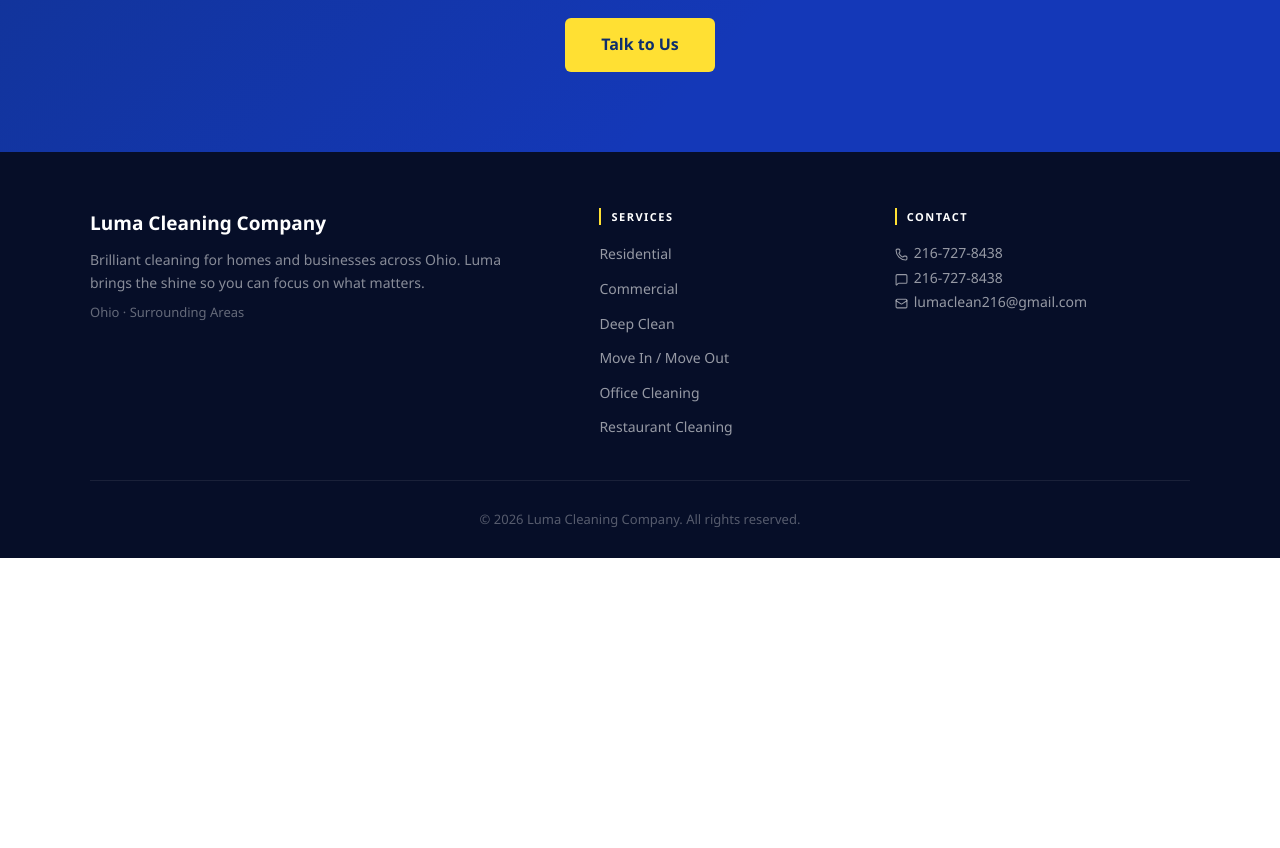
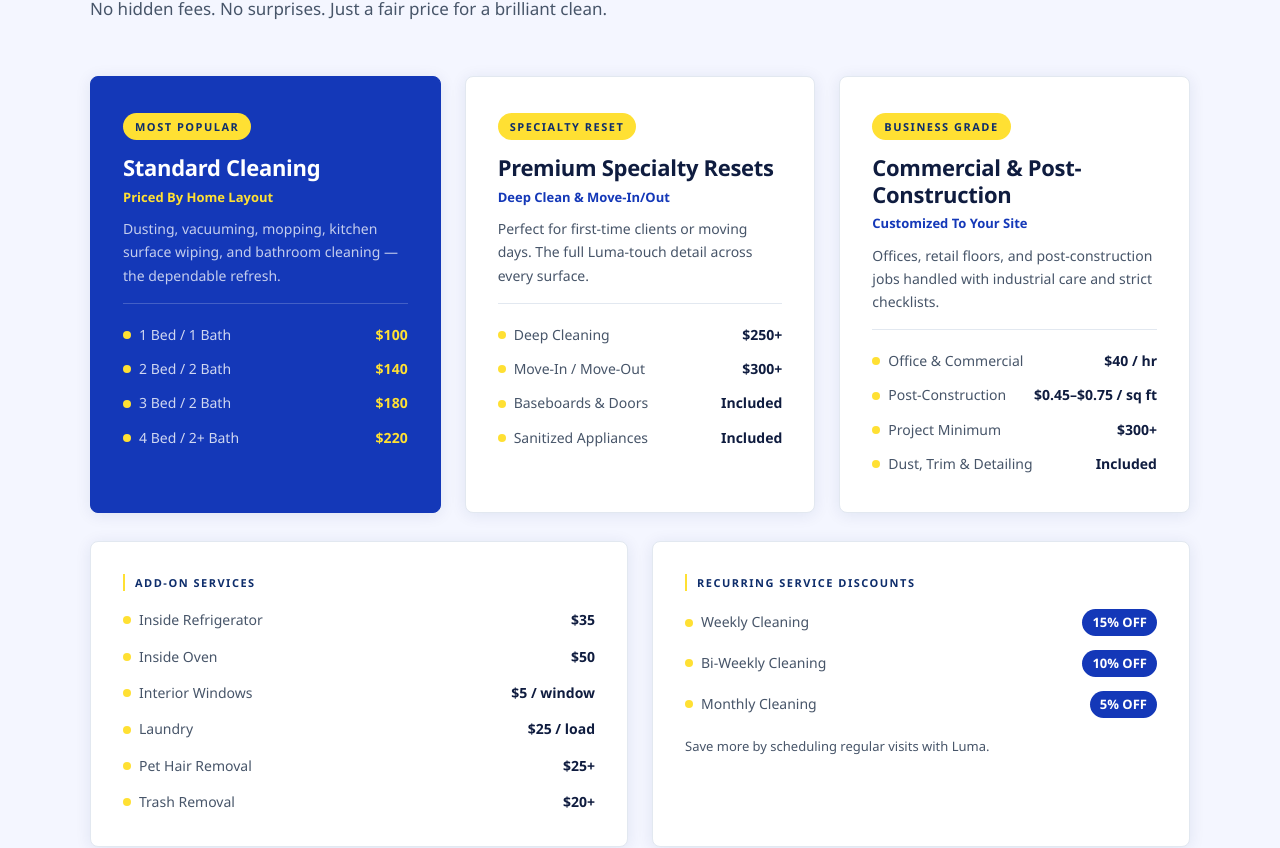
Before and after one commit to levimcdougal/Luma-Cleaning, a React (Vite) app: page /services in a window 1280 px wide. Shown: the part 2767-3615 px from the top of the page. Before the commit the page ends 3325 px from the top, so only its background shows below. Built offline with nearby package versions, Linux system fonts and the light colour scheme.

Commit message:
describe what you changed

```diff
--- a/src/App.css
+++ b/src/App.css
@@ -601,6 +601,178 @@
   margin-bottom: 28px;
 }
 
+/* ── Pricing ─────────────────────────────────── */
+.pricing-grid {
+  display: grid;
+  grid-template-columns: repeat(3, 1fr);
+  gap: 24px;
+  margin-bottom: 28px;
+}
+
+.pricing-card {
+  background: white;
+  border-radius: var(--radius);
+  padding: 36px 32px;
+  box-shadow: var(--shadow);
+  border: 1px solid #e2e8f0;
+  display: flex;
+  flex-direction: column;
+  gap: 10px;
+}
+
+.pricing-card-featured {
+  background: var(--blue);
+  border-color: var(--blue);
+}
+
+.pricing-badge {
+  display: inline-block;
+  font-size: 11px;
+  font-weight: 700;
+  text-transform: uppercase;
+  letter-spacing: 1.5px;
+  padding: 5px 12px;
+  border-radius: 20px;
+  background: var(--yellow);
+  color: var(--blue-dark);
+  align-self: flex-start;
+  margin-bottom: 4px;
+}
+
+.pricing-card h3 {
+  font-size: 22px;
+  font-weight: 800;
+  color: var(--text);
+  letter-spacing: -0.3px;
+}
+
+.pricing-card-featured h3 {
+  color: white;
+}
+
+.pricing-subtitle {
+  font-size: 13px;
+  font-weight: 600;
+  color: var(--blue);
+  margin-top: -4px;
+}
+
+.pricing-card-featured .pricing-subtitle {
+  color: var(--yellow);
+}
+
+.pricing-desc {
+  font-size: 14px;
+  color: var(--text-light);
+  line-height: 1.65;
+}
+
+.pricing-card-featured .pricing-desc {
+  color: rgba(255, 255, 255, 0.75);
+}
+
+.pricing-divider {
+  height: 1px;
+  background: #e2e8f0;
+  margin: 6px 0;
+}
+
+.pricing-card-featured .pricing-divider {
+  background: rgba(255, 255, 255, 0.2);
+}
+
+.pricing-rows {
+  display: flex;
+  flex-direction: column;
+  gap: 12px;
+  margin-top: 4px;
+}
+
+.pricing-row {
+  display: flex;
+  align-items: center;
+  justify-content: space-between;
+  gap: 12px;
+  font-size: 14px;
+}
+
+.pricing-row-name {
+  color: var(--text-light);
+  display: flex;
+  align-items: center;
+  gap: 8px;
+}
+
+.pricing-row-name::before {
+  content: '';
+  width: 8px;
+  height: 8px;
+  border-radius: 50%;
+  background: var(--yellow);
+  flex-shrink: 0;
+}
+
+.pricing-card-featured .pricing-row-name {
+  color: rgba(255, 255, 255, 0.8);
+}
+
+.pricing-row-price {
+  font-weight: 700;
+  color: var(--text);
+  white-space: nowrap;
+}
+
+.pricing-card-featured .pricing-row-price {
+  color: var(--yellow);
+}
+
+.pricing-extras {
+  display: grid;
+  grid-template-columns: 1fr 1fr;
+  gap: 24px;
+}
+
+.pricing-addons,
+.pricing-discounts {
+  background: white;
+  border-radius: var(--radius);
+  padding: 32px;
+  box-shadow: var(--shadow);
+  border: 1px solid #e2e8f0;
+  display: flex;
+  flex-direction: column;
+  gap: 14px;
+}
+
+.pricing-addons h4,
+.pricing-discounts h4 {
+  font-size: 11px;
+  font-weight: 700;
+  text-transform: uppercase;
+  letter-spacing: 1.5px;
+  color: var(--blue-dark);
+  border-left: 2px solid var(--yellow);
+  padding-left: 10px;
+  margin-bottom: 4px;
+}
+
+.pricing-discount-badge {
+  font-size: 13px;
+  font-weight: 700;
+  color: white;
+  background: var(--blue);
+  padding: 3px 10px;
+  border-radius: 20px;
+  white-space: nowrap;
+}
+
+.pricing-discount-note {
+  font-size: 13px;
+  color: var(--text-light);
+  margin-top: 4px;
+  line-height: 1.55;
+}
+
 .services-full-grid {
   display: grid;
   grid-template-columns: repeat(auto-fit, minmax(480px, 1fr));
@@ -989,6 +1161,14 @@
   .services-full-grid {
     grid-template-columns: 1fr;
   }
+
+  .pricing-grid {
+    grid-template-columns: 1fr;
+  }
+
+  .pricing-extras {
+    grid-template-columns: 1fr;
+  }
 }
 
 @media (max-width: 768px) {
--- a/src/pages/Home.jsx
+++ b/src/pages/Home.jsx
@@ -106,14 +106,14 @@ export default function HomePage() {
               <p className="section-label">Why Choose Luma</p>
               <h2 className="section-title">The Luma Standard</h2>
               <p className="why-body">
-                Luma was built on one belief: every space deserves to shine. Over 7 years, we've
+                Luma was built on one belief: every space deserves to shine. Over 3 years, we've
                 served hundreds of clients across Ohio and surrounding areas
                 — earning our reputation through consistency, care, and results that speak for themselves.
               </p>
               <p className="why-body">
-                When you book with Luma, you're not just hiring a cleaning crew. You're getting a
-                reliable partner who shows up on time, pays attention to the details others miss, and
-                doesn't leave until your space looks exactly the way it should.
+                When you book with Luma, you're working directly with the person who cleans your space.
+                That means a reliable partner who shows up on time, pays attention to the details others
+                miss, and doesn't leave until your space looks exactly the way it should.
               </p>
               <Link to="/contact" className="btn-primary why-cta">Get a Free Quote</Link>
             </div>
--- a/src/pages/Services.jsx
+++ b/src/pages/Services.jsx
@@ -95,6 +95,63 @@ const services = [
   },
 ]
 
+const pricingPlans = [
+  {
+    badge: 'Most Popular',
+    featured: true,
+    title: 'Standard Cleaning',
+    subtitle: 'Priced By Home Layout',
+    desc: 'Dusting, vacuuming, mopping, kitchen surface wiping, and bathroom cleaning — the dependable refresh.',
+    rows: [
+      { name: '1 Bed / 1 Bath', price: '$100' },
+      { name: '2 Bed / 2 Bath', price: '$140' },
+      { name: '3 Bed / 2 Bath', price: '$180' },
+      { name: '4 Bed / 2+ Bath', price: '$220' },
+    ],
+  },
+  {
+    badge: 'Specialty Reset',
+    featured: false,
+    title: 'Premium Specialty Resets',
+    subtitle: 'Deep Clean & Move-In/Out',
+    desc: 'Perfect for first-time clients or moving days. The full Luma-touch detail across every surface.',
+    rows: [
+      { name: 'Deep Cleaning', price: '$250+' },
+      { name: 'Move-In / Move-Out', price: '$300+' },
+      { name: 'Baseboards & Doors', price: 'Included' },
+      { name: 'Sanitized Appliances', price: 'Included' },
+    ],
+  },
+  {
+    badge: 'Business Grade',
+    featured: false,
+    title: 'Commercial & Post-Construction',
+    subtitle: 'Customized To Your Site',
+    desc: 'Offices, retail floors, and post-construction jobs handled with industrial care and strict checklists.',
+    rows: [
+      { name: 'Office & Commercial', price: '$40 / hr' },
+      { name: 'Post-Construction', price: '$0.45–$0.75 / sq ft' },
+      { name: 'Project Minimum', price: '$300+' },
+      { name: 'Dust, Trim & Detailing', price: 'Included' },
+    ],
+  },
+]
+
+const addOns = [
+  { name: 'Inside Refrigerator', price: '$35' },
+  { name: 'Inside Oven', price: '$50' },
+  { name: 'Interior Windows', price: '$5 / window' },
+  { name: 'Laundry', price: '$25 / load' },
+  { name: 'Pet Hair Removal', price: '$25+' },
+  { name: 'Trash Removal', price: '$20+' },
+]
+
+const discounts = [
+  { name: 'Weekly Cleaning', off: '15% OFF' },
+  { name: 'Bi-Weekly Cleaning', off: '10% OFF' },
+  { name: 'Monthly Cleaning', off: '5% OFF' },
+]
+
 export default function Services() {
   return (
     <main className="page-wrapper">
@@ -132,6 +189,59 @@ export default function Services() {
         </div>
       </section>
 
+      {/* Pricing */}
+      <section className="section section-alt">
+        <div className="section-inner">
+          <FadeIn><div className="section-header">
+            <p className="section-label">Pricing</p>
+            <h2 className="section-title">Simple, Transparent Pricing</h2>
+            <p className="section-subtitle">No hidden fees. No surprises. Just a fair price for a brilliant clean.</p>
+          </div></FadeIn>
+
+          <FadeIn delay={100}><div className="pricing-grid">
+            {pricingPlans.map(({ badge, featured, title, subtitle, desc, rows }) => (
+              <div className={`pricing-card${featured ? ' pricing-card-featured' : ''}`} key={title}>
+                <span className="pricing-badge">{badge}</span>
+                <h3>{title}</h3>
+                <p className="pricing-subtitle">{subtitle}</p>
+                <p className="pricing-desc">{desc}</p>
+                <div className="pricing-divider" />
+                <div className="pricing-rows">
+                  {rows.map(({ name, price }) => (
+                    <div className="pricing-row" key={name}>
+                      <span className="pricing-row-name">{name}</span>
+                      <span className="pricing-row-price">{price}</span>
+                    </div>
+                  ))}
+                </div>
+              </div>
+            ))}
+          </div></FadeIn>
+
+          <FadeIn delay={200}><div className="pricing-extras">
+            <div className="pricing-addons">
+              <h4>Add-On Services</h4>
+              {addOns.map(({ name, price }) => (
+                <div className="pricing-row" key={name}>
+                  <span className="pricing-row-name">{name}</span>
+                  <span className="pricing-row-price">{price}</span>
+                </div>
+              ))}
+            </div>
+            <div className="pricing-discounts">
+              <h4>Recurring Service Discounts</h4>
+              {discounts.map(({ name, off }) => (
+                <div className="pricing-row" key={name}>
+                  <span className="pricing-row-name">{name}</span>
+                  <span className="pricing-discount-badge">{off}</span>
+                </div>
+              ))}
+              <p className="pricing-discount-note">Save more by scheduling regular visits with Luma.</p>
+            </div>
+          </div></FadeIn>
+        </div>
+      </section>
+
       <section className="cta-banner">
         <div className="section-inner">
           <h2>Not Sure Where to Start?</h2>
```
